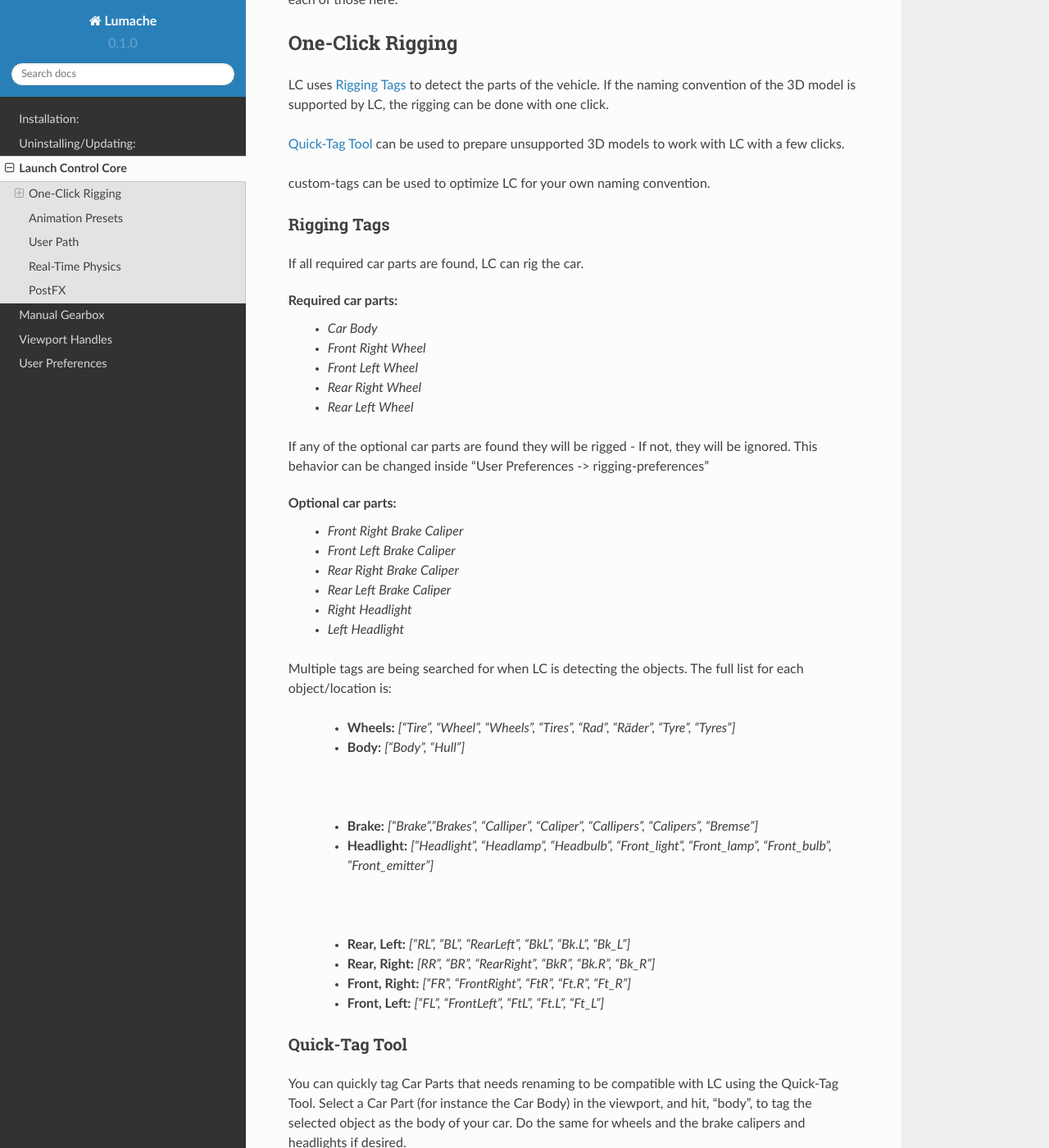
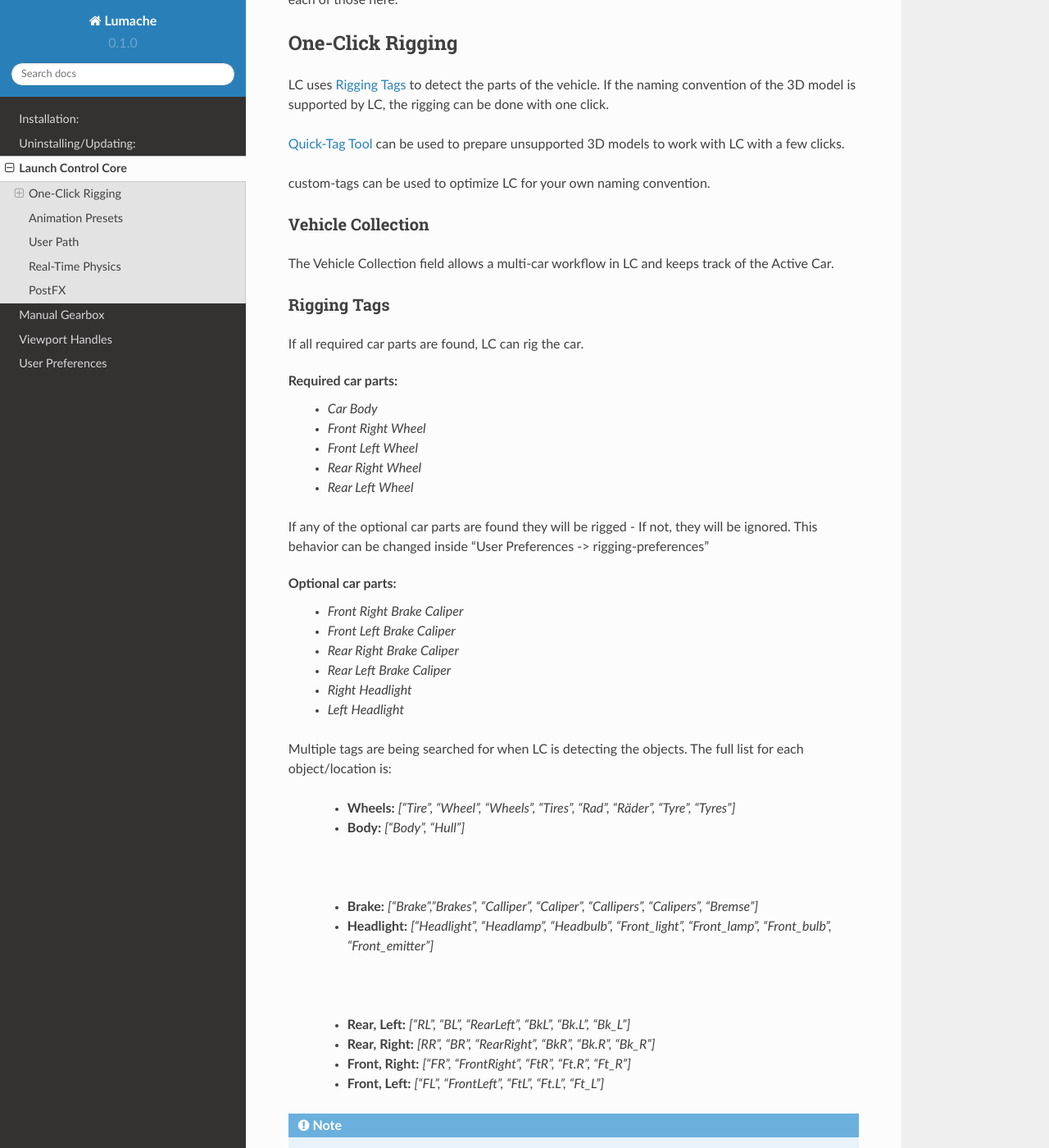
Before and after one commit to DanielVesterbaek/launch-control-documentation, a Sphinx documentation site: the page built from docs/source/launch-control-core.rst, in a window 1280 px wide and 1400 px high, scrolled down 196 px. Shown: the whole window at 82% size. Built offline with Sphinx 7.4.7 and the Read the Docs theme 2.0.0, drawn with Linux system fonts in a browser that asks for light colours; some of the changed text lies outside the part shown.

Commit message:
Update launch-control-core.rst

```diff
--- a/docs/source/launch-control-core.rst
+++ b/docs/source/launch-control-core.rst
@@ -12,6 +12,13 @@
 :ref:`quick-tag-tool` can be used to prepare unsupported 3D models to work with LC with a few clicks.
 
 :ref:`custom-tags` can be used to optimize LC for your own naming convention.
+
+
+.. _vehicle-collection:
+Vehicle Collection
+^^^^^^^^^^
+
+The Vehicle Collection field allows a multi-car workflow in LC and keeps track of the Active Car.
 
 
 .. _rigging-tags:
```
Also changed, not shown: other parts of docs/source/launch-control-core.rst (+3 -0 lines).
